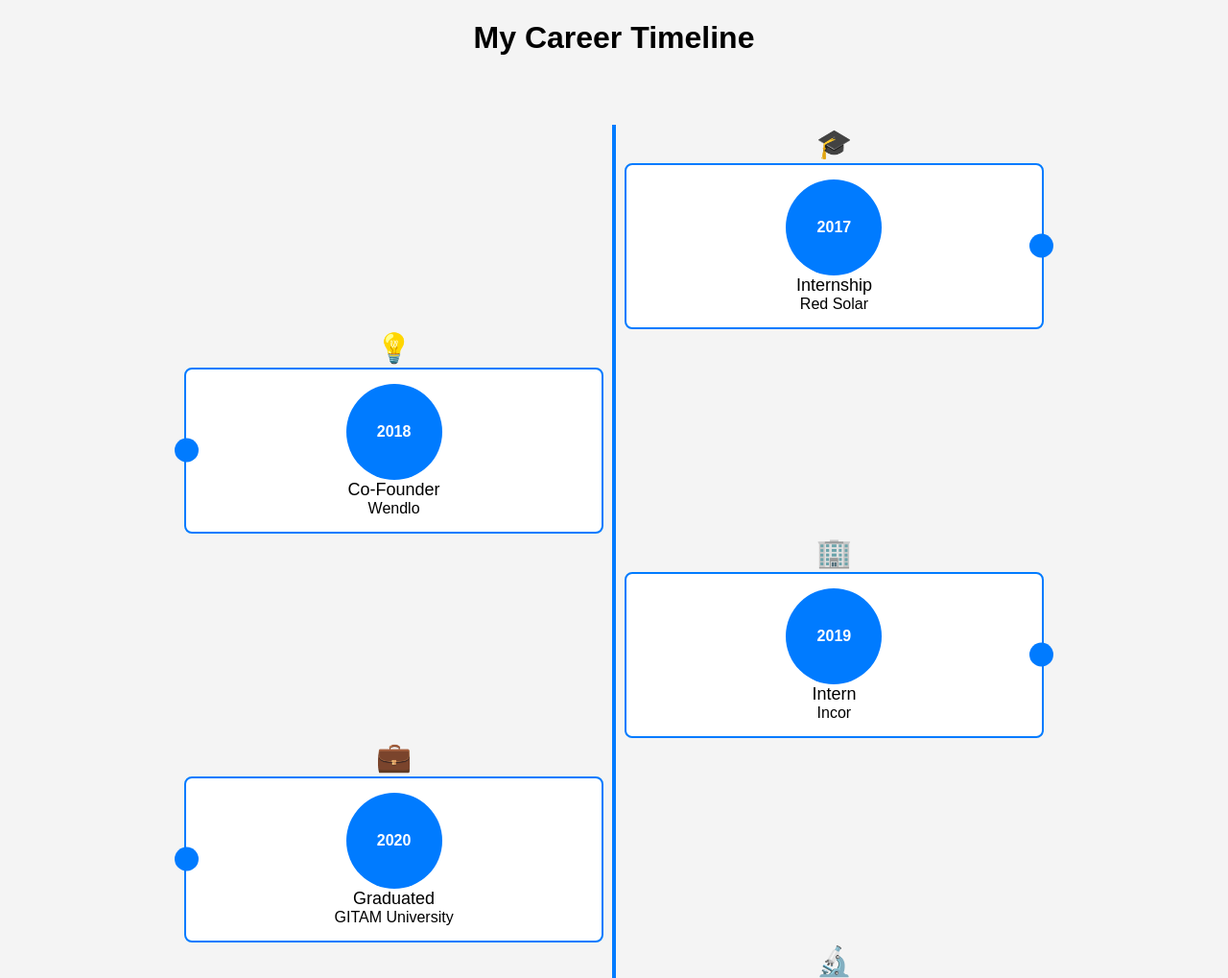
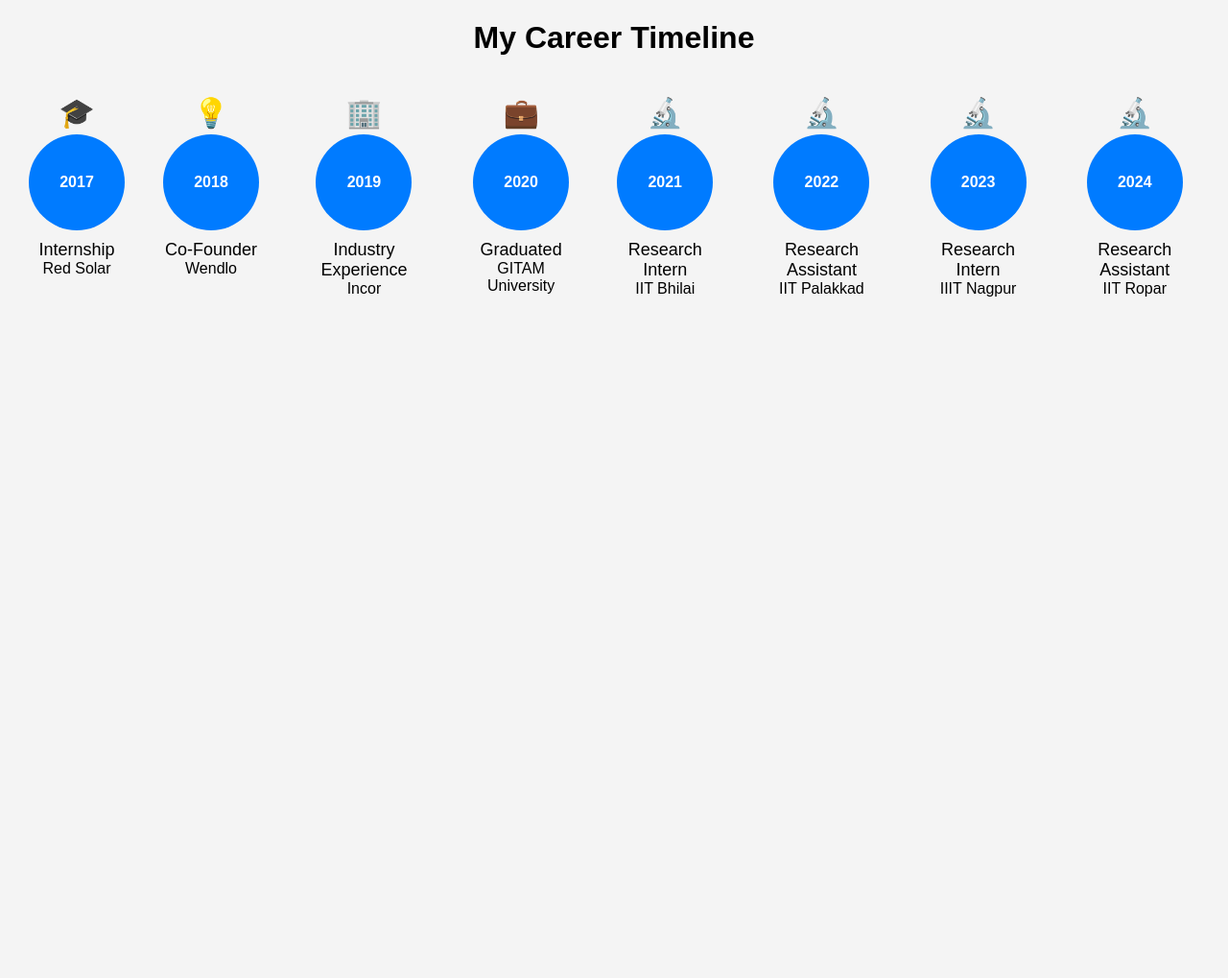
Before and after one commit to dhla30/Career_timeline, a plain HTML site: page index.html in a window 1280 px wide. Shown: the top 1019 px of the page at 96% size. After the commit the page ends 800 px from the top, so only its background shows below. Drawn offline with Linux system fonts and the light colour scheme.

Commit message:
Update index.html

```diff
--- a/index.html
+++ b/index.html
@@ -15,14 +15,18 @@
 
         .timeline-container {
             display: flex;
-            flex-direction: column;
+            justify-content: center;
             align-items: center;
             padding: 50px 0;
+            flex-wrap: wrap;
         }
 
         .timeline {
             position: relative;
-            width: 70%;
+            display: flex;
+            justify-content: space-evenly;
+            width: 100%;
+            padding: 10px;
         }
 
         .timeline::before {
@@ -30,81 +34,26 @@
             position: absolute;
             width: 4px;
             background-color: #007bff;
-            top: 0;
-            bottom: 0;
-            left: 50%;
-            transform: translateX(-50%);
+            top: 50%;
+            bottom: 50%;
+            left: 0;
+            transform: translateX(50%) translateY(-50%);
         }
 
         .timeline-item {
             position: relative;
-            width: 100%;
             display: flex;
-            justify-content: space-between;
-            margin: 40px 0;
+            flex-direction: column;
+            align-items: center;
+            margin: 0 20px;
         }
 
-        .timeline-item:nth-child(odd) {
-            flex-direction: row-reverse;
-        }
-
-        .content {
-            width: 45%;
-            background: white;
-            padding: 15px;
-            border-radius: 8px;
-            border: 2px solid #007bff;
-            position: relative;
-        }
-
-        .content::before {
-            content: "";
-            position: absolute;
-            top: 50%;
-            transform: translateY(-50%);
-            width: 25px;
-            height: 25px;
-            background-color: #007bff;
-            border-radius: 50%;
-            left: -12px;
-        }
-
-        .timeline-item:nth-child(odd) .content::before {
-            left: unset;
-            right: -12px;
-        }
-
-        .year {
-            font-size: 20px;
-            font-weight: bold;
-        }
-
-        .role {
-            font-size: 18px;
-            font-weight: 500;
-        }
-
-        .company {
-            font-size: 16px;
-            font-weight: 300;
-        }
-
-        .icon {
-            font-size: 30px;
-            color: #007bff;
-            position: absolute;
-            top: -40px;
-            left: 50%;
-            transform: translateX(-50%);
-        }
-
-        /* Timeline styling for the ovals */
         .oval {
             width: 100px;
             height: 100px;
             background-color: #007bff;
             border-radius: 50%;
-            margin: 0 auto;
+            margin-bottom: 10px;
             position: relative;
         }
 
@@ -118,6 +67,25 @@
             transform: translate(-50%, -50%);
         }
 
+        .icon {
+            font-size: 30px;
+            color: #007bff;
+            position: absolute;
+            top: -40px;
+            left: 50%;
+            transform: translateX(-50%);
+        }
+
+        .role {
+            font-size: 18px;
+            font-weight: 500;
+        }
+
+        .company {
+            font-size: 16px;
+            font-weight: 300;
+        }
+
     </style>
 </head>
 <body>
@@ -128,7 +96,6 @@
         <div class="timeline">
             <!-- 2017 -->
             <div class="timeline-item">
-                <div class="content">
                 <div class="oval">
                     <div class="oval-text">2017</div>
                 </div>
@@ -136,10 +103,8 @@
                 <div class="role">Internship</div>
                 <div class="company">Red Solar</div>
             </div>
-            </div>
             <!-- 2018 -->
             <div class="timeline-item">
-                <div class="content">
                 <div class="oval">
                     <div class="oval-text">2018</div>
                 </div>
@@ -147,21 +112,17 @@
                 <div class="role">Co-Founder</div>
                 <div class="company">Wendlo</div>
             </div>
-            </div>
             <!-- 2019 -->
             <div class="timeline-item">
-                <div class="content">
                 <div class="oval">
                     <div class="oval-text">2019</div>
                 </div>
                 <div class="icon">🏢</div>
-                    <div class="role">Intern</div>
+                <div class="role">Industry Experience</div>
                 <div class="company">Incor</div>
-                </div>
             </div>
             <!-- 2020 -->
             <div class="timeline-item">
-                <div class="content">
                 <div class="oval">
                     <div class="oval-text">2020</div>
                 </div>
@@ -169,10 +130,8 @@
                 <div class="role">Graduated</div>
                 <div class="company">GITAM University</div>
             </div>
-            </div>
             <!-- 2021 -->
             <div class="timeline-item">
-                <div class="content">
                 <div class="oval">
                     <div class="oval-text">2021</div>
                 </div>
@@ -180,10 +139,8 @@
                 <div class="role">Research Intern</div>
                 <div class="company">IIT Bhilai</div>
             </div>
-            </div>
             <!-- 2022 -->
             <div class="timeline-item">
-                <div class="content">
                 <div class="oval">
                     <div class="oval-text">2022</div>
                 </div>
@@ -191,10 +148,8 @@
                 <div class="role">Research Assistant</div>
                 <div class="company">IIT Palakkad</div>
             </div>
-            </div>
             <!-- 2023 -->
             <div class="timeline-item">
-                <div class="content">
                 <div class="oval">
                     <div class="oval-text">2023</div>
                 </div>
@@ -202,10 +157,8 @@
                 <div class="role">Research Intern</div>
                 <div class="company">IIIT Nagpur</div>
             </div>
-            </div>
             <!-- 2024 -->
             <div class="timeline-item">
-                <div class="content">
                 <div class="oval">
                     <div class="oval-text">2024</div>
                 </div>
@@ -215,7 +168,6 @@
             </div>
         </div>
     </div>
-    </div>
 
 </body>
 </html>
```
Lines whose indentation alone changed are shown as unchanged.
